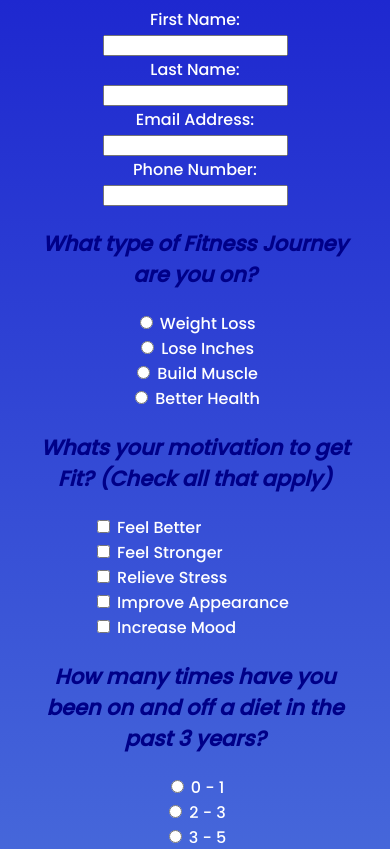
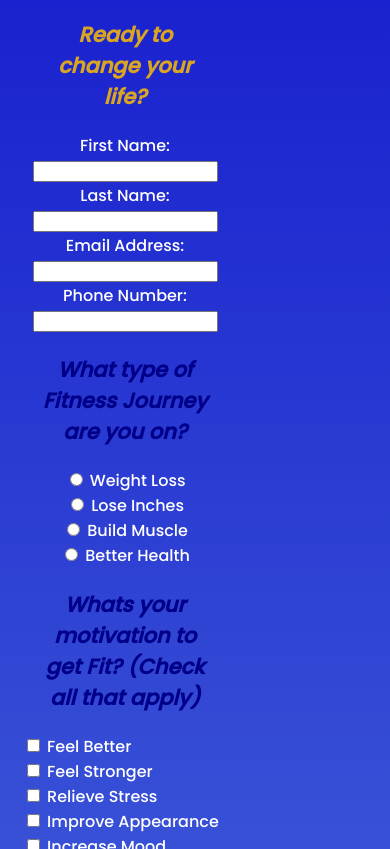
Before and after one commit to alanjohnsonDev/LAFitnessEvaluation, a plain HTML site: page index.html in a window 390 px wide. Shown: the part 365-1214 px from the top of the page. Drawn offline with Linux system fonts and the light colour scheme.

Commit message:
Add files via upload

```diff
--- a/styles.css
+++ b/styles.css
@@ -3,6 +3,12 @@
 body {
     background-image: linear-gradient(rgb(13, 13, 203),skyblue);
     font-family: 'Poppins', sans-serif;
+}
+
+@media screen and (max-width: 480px) {
+    body {
+        max-width: 60%;
+    }
 }
 
 .title {
```
